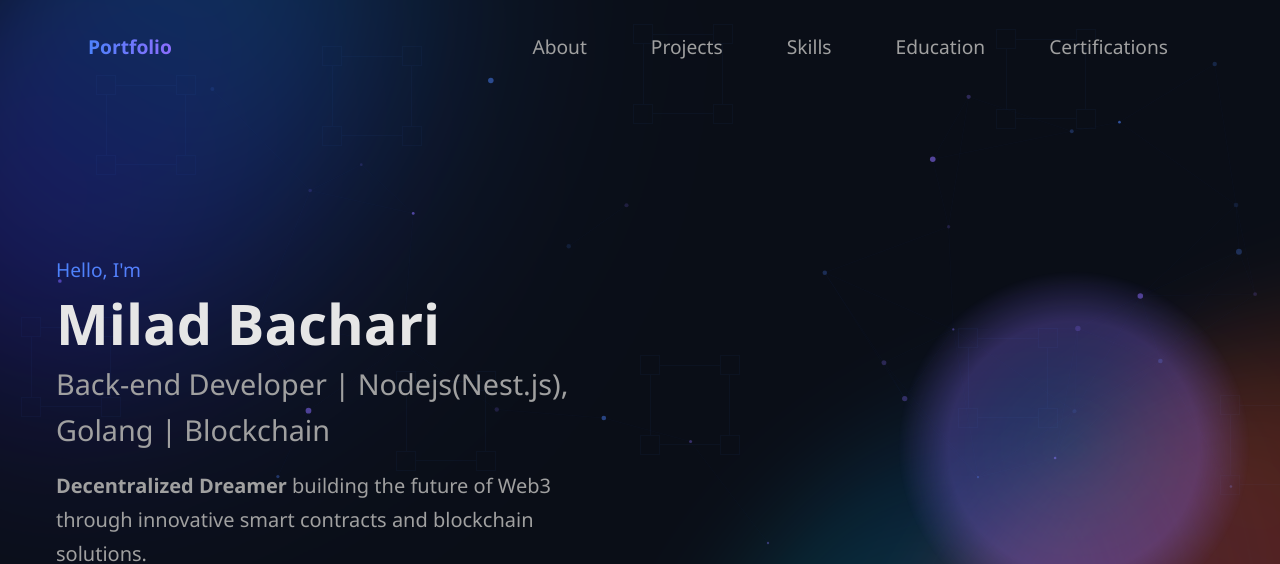
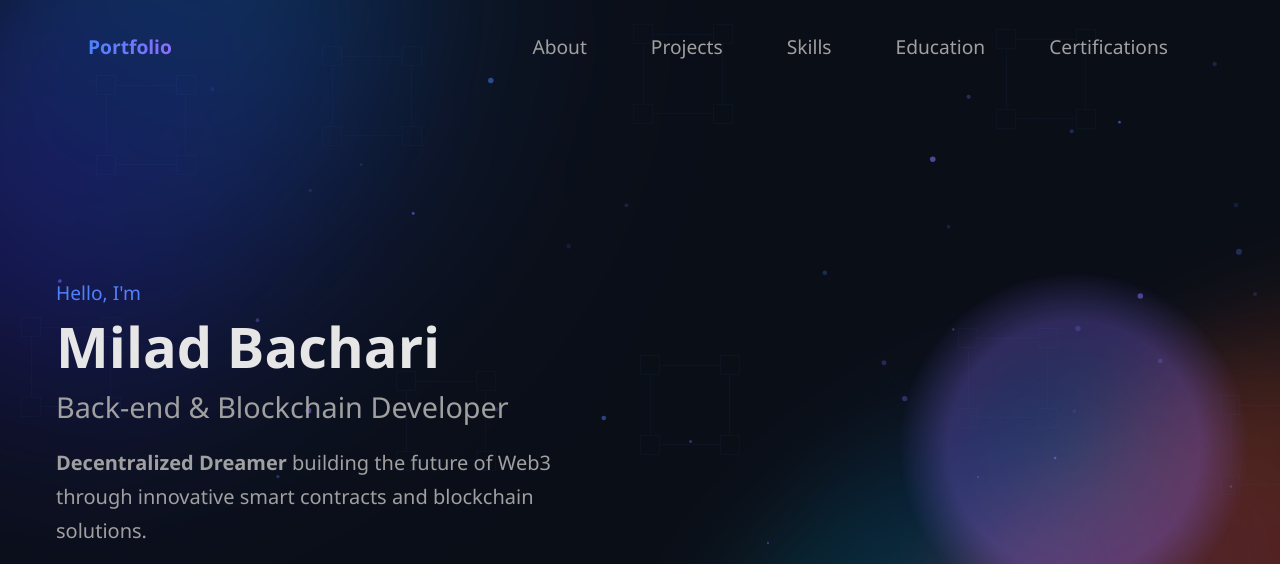
Before and after one commit to sg-milad/sg-milad.github.io, a plain HTML site: page index.html in a window 1280 px wide. Shown: the top 564 px of the page. Drawn offline with Linux system fonts and the light colour scheme.

Commit message:
feat: change the title

```diff
--- a/index.html
+++ b/index.html
@@ -29,7 +29,7 @@
       <div class="hero-content">
         <div class="gradient-text">Hello, I'm</div>
         <h1>Milad Bachari</h1>
-        <h2>Back-end Developer | Nodejs(Nest.js), Golang | Blockchain</h2>
+        <h2>Back-end & Blockchain Developer</h2>
         <p class="hero-description">
           <strong>Decentralized Dreamer</strong> building the future of Web3 through innovative smart contracts and
           blockchain solutions.
```
